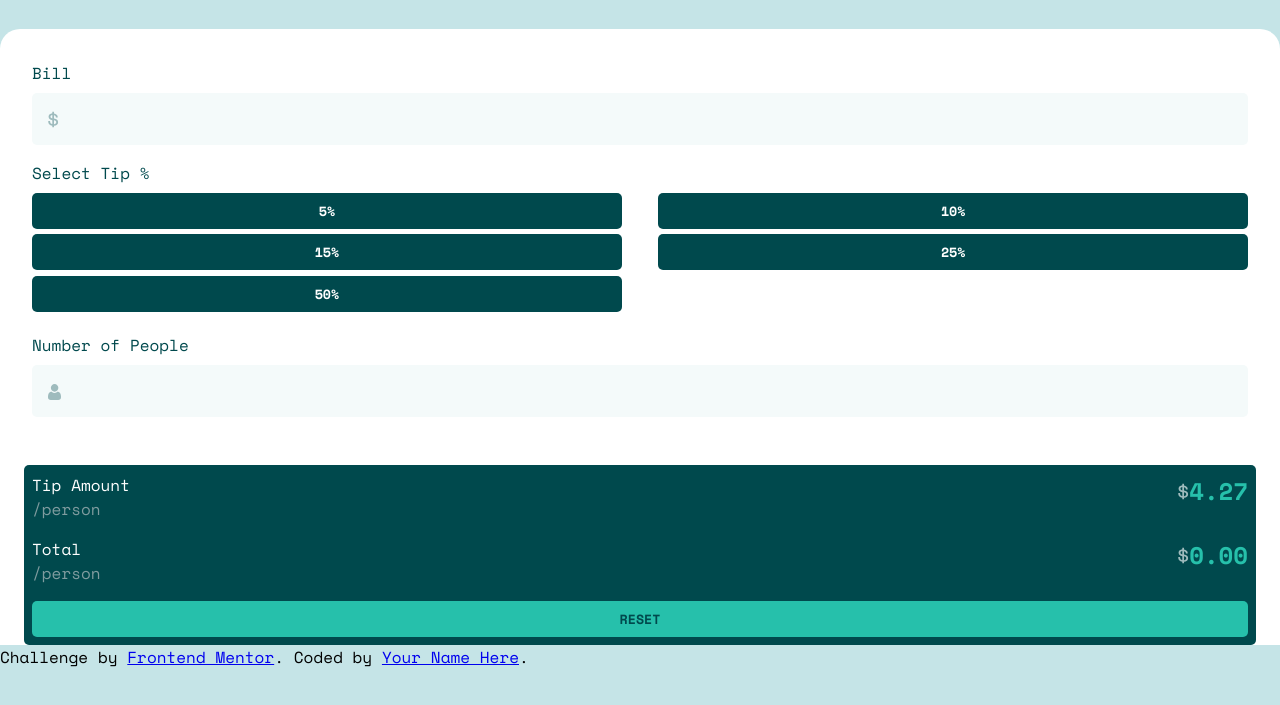
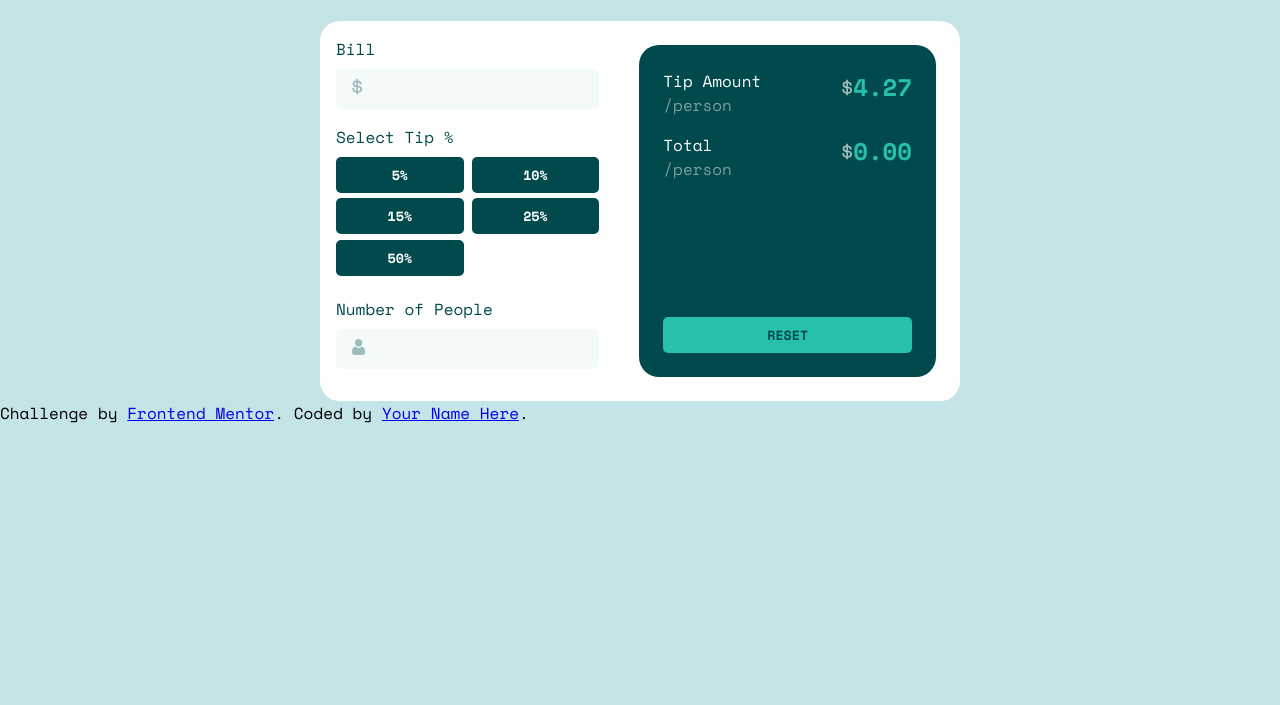
Before and after one commit to JulianIfesiokwu/Tip-Calculator, a plain HTML site: page index.html in a window 1280 px wide. Shown: the part 95-800 px from the top of the page. Drawn offline with nearby package versions, Linux system fonts and the light colour scheme.

Commit message:
added media queries for desktop and mobile to HTML, desktop view completed and starts from 741px

```diff
--- a/index.html
+++ b/index.html
@@ -5,8 +5,8 @@
   <meta name="viewport" content="width=device-width, initial-scale=1.0">
   <link rel="icon" type="image/png" sizes="32x32" href="./images/favicon-32x32.png">
   <title>Frontend Mentor | Tip calculator app</title>
-  <link rel="stylesheet" href="./stylesheets/laptop.css">
-  <link rel="stylesheet" href="./stylesheets/smartphones.css">
+  <link rel="stylesheet" media='screen and (min-width: 741px)'href="./stylesheets/laptop.css">
+  <link rel="stylesheet" media='screen and (min-width: 320px)' href="./stylesheets/smartphones.css">
 </head>
 <body>
 
@@ -17,7 +17,7 @@
     </header>
     <main>
 
-      <section class="calculator">
+      <section class="tip-calculator">
         <div class="input">
           <div class="bill">
             <p class="bill__title">Bill</p>
--- a/stylesheets/laptop.css
+++ b/stylesheets/laptop.css
@@ -0,0 +1,36 @@
+.container {
+    width: 50%;
+    margin: 0 auto;
+}
+
+.container main {
+    border-radius: 20px;
+}
+
+.tip-calculator {
+    display: flex;
+    flex-direction: row;
+}
+
+.tip-calculator .input {
+    flex: 50%;
+    padding: 1rem;
+}
+
+.tip-calculator .output {
+    flex: 50%;
+    padding: 1.5rem;
+    margin: 1.5rem 1.5rem 1.5rem 1.5rem;
+    border-radius: 20px;
+    display: flex;
+    flex-direction: column;
+    justify-content: space-between;
+}
+
+.bill .bill--input, .people__input{
+    padding: 0.2rem;
+}
+
+.bill .bill--amount, .people__input .people__amount {
+    font-size: 1rem;
+}
--- a/stylesheets/smartphones.css
+++ b/stylesheets/smartphones.css
@@ -30,7 +30,7 @@ header {
 
 main {
     width: 100%;
-    margin-top: 2rem;
+    margin-top: 1.5rem;
     border-radius: 20px 20px 0 0;
     background-color: white;
 }
@@ -162,3 +162,16 @@ main {
     font-weight: 700;
     color: var(--Very-dark-cyan);
 }
+
+/* Hide arrow on input fields */
+/* Chrome, Safari, Edge, Opera */
+input::-webkit-outer-spin-button,
+input::-webkit-inner-spin-button {
+  -webkit-appearance: none;
+  margin: 0;
+}
+
+/* Firefox */
+input[type=number] {
+  -moz-appearance: textfield;
+}
```
